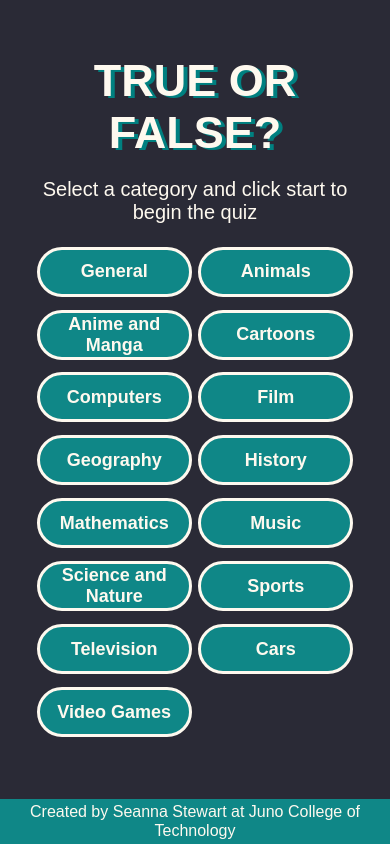
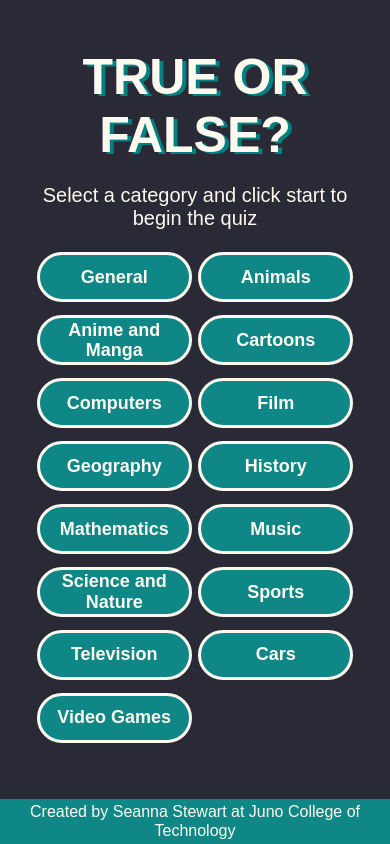
Before and after one commit to seannastewart/SeannaStewartProject3, a React (Create React App) app: page / in a window 390 px wide. Built offline with nearby package versions, Linux system fonts and the light colour scheme; no server answers; the HTML template or start-up script is replaced by a standard one.

Commit message:
changed h1 media queries

```diff
--- a/src/App.css
+++ b/src/App.css
@@ -105,7 +105,8 @@ input[type="radio"] {
 }
 
 .categories input[type="radio"]:checked + label,
-label:hover, .resultContainer button:hover{
+label:hover,
+ .resultContainer button:hover {
 background-color: #474964;
 transform: scale(105%);
 
@@ -163,6 +164,7 @@ transform: scale(105%);
     font-size: 30px;
     border-radius: 20px;
     width: 200px;
+    transition: 0.1s ease-in;
 }
 
 .questionContainer p {
@@ -337,7 +339,6 @@ footer a:hover {
 @media (max-width: 500px) {
     h1 {
         margin: 5% 2%;
-        font-size: 45px;
         letter-spacing:0;
     }
     .categories label {
```
